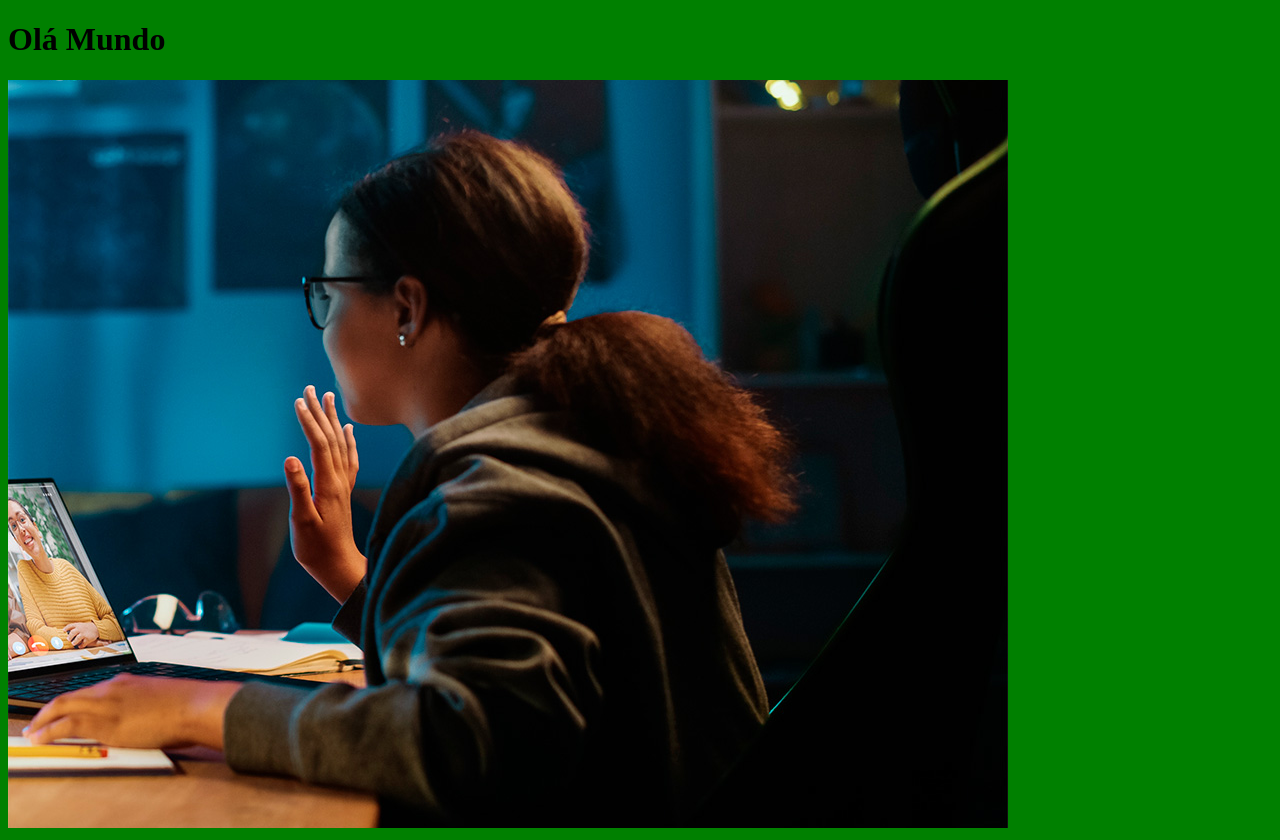
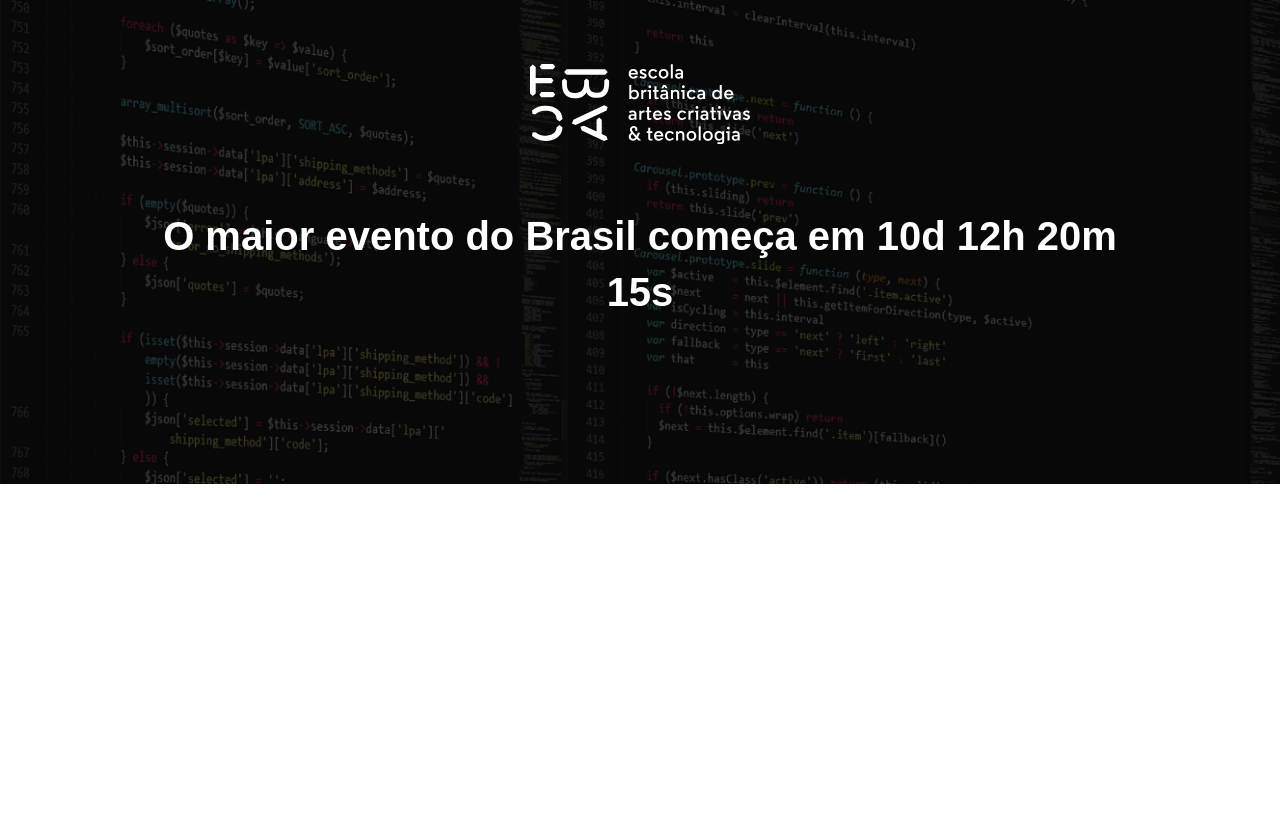
Before and after one commit to DiegoPrado86/ebac_tech_talks, a website built with Parcel: page src/index.html in a window 1280 px wide. After the commit the page ends 800 px from the top, so only its background shows below. Built offline with nearby package versions, Linux system fonts and the light colour scheme.

Commit message:
criando conteúdo

```diff
--- a/src/index.html
+++ b/src/index.html
@@ -1,14 +1,27 @@
 <!DOCTYPE html>
-<html lang="en">
+<html lang="pt-BR">
+
 <head>
     <meta charset="UTF-8">
     <meta name="viewport" content="width=device-width, initial-scale=1.0">
     <title>Document</title>
+    <link rel="preconnect" href="https://fonts.googleapis.com">
+    <link rel="preconnect" href="https://fonts.gstatic.com" crossorigin>
+    <link href="https: //fonts.googleapis.com/css2? family= Roboto:wght@400;700;900 & family= Source+Sans+3:ital@0;1 & display=swap"rel="stylesheet">
+
     <link rel="stylesheet" href="./styles/main.scss">
 </head>
+
 <body>
-    <h1>Olá Mundo</h1>
-    <img src="./images/backend.png" alt="">
+    <header class="hero">
+        <div class="container">
+            <img class="hero__logo" src="./images/ebac_logo.svg" alt="EBAC">
+            <p class="hero__text">
+                O maior evento do Brasil começa em 10d 12h 20m 15s
+            </p>
+        </div>
+    </header>
     <script src="./script/main.js"></script>
 </body>
+
 </html>
--- /dev/null
+++ b/src/styles/_hero.scss
@@ -0,0 +1,53 @@
+.hero {
+    padding-top: 64px;
+    padding-bottom: 100px;
+    background-image: url(../images/fundo.png);
+    background-repeat: no-repeat;
+    background-size: cover;
+    position: relative;
+
+    .container {
+        position: relative;
+    }
+
+    &::before {
+        position: absolute;
+        top: 0;
+        left: 0;
+        width: 100%;
+        height: 100%;
+        background-color: #000;
+        content: '';
+        opacity: .7;
+    }
+
+
+    &__text {
+        margin-top: 64px;
+        margin-bottom: 64px;
+        font-size: 40px;
+        line-height: 56px;
+        font-weight: 800;
+        text-align: center;
+    }
+
+    &__logo {
+        margin: 0 auto;
+        height: 80px;
+        display: block;
+    }
+
+    @media (max-width: 640px) {
+        padding: 40px 0;
+
+        &__logo{
+            height: 40px;
+        }
+
+        &__text {
+            font-size: 22px;
+            line-height: 24px;
+            margin: 24px 0;
+        }
+    }
+}
--- a/src/styles/main.scss
+++ b/src/styles/main.scss
@@ -1,3 +1,24 @@
-body {
-    background-color: green;
+@use 'hero';
+
+* {
+    padding: 0;
+    margin: 0;
+    box-sizing: border-box;
+    font-family: Robo, sans-serif;
+    color: #fff;
 }
+
+.container {
+    max-width: 960px;
+    width: 100%;
+    margin: 0 auto;
+
+
+    @media (max-width: 640px) {
+        max-width: 80%;
+    }
+
+    @media (max-width: 1024px) {
+        max-width: 90%;
+    }
+}
```
